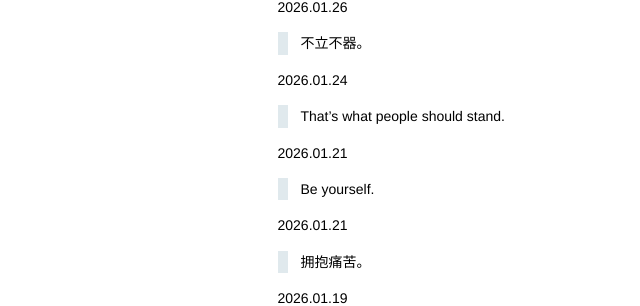
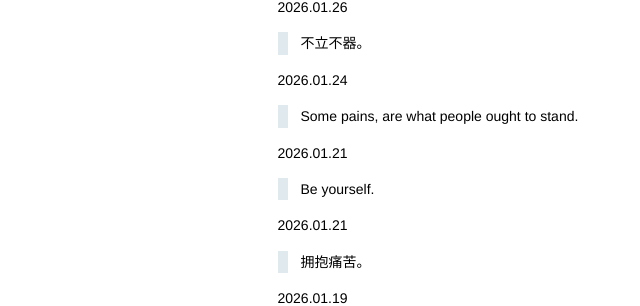
Before and after one commit to kidlj/awei, a Jekyll site: the page built from _wiki/will.md, in a window 1280 px wide and 900 px high. Shown: the part 285-591 px from the top of the window, without its empty margins (70-710 px from the left). Built offline with Jekyll 4.4.1, drawn with Linux system fonts in a browser that asks for light colours.

Commit message:
update will

```diff
--- a/_wiki/will.md
+++ b/_wiki/will.md
@@ -16,7 +16,7 @@ title: Will
 
 2026.01.24
 
-> That's what people should stand.
+> Some pains, are what people ought to stand.
 
 2026.01.21
 
```
